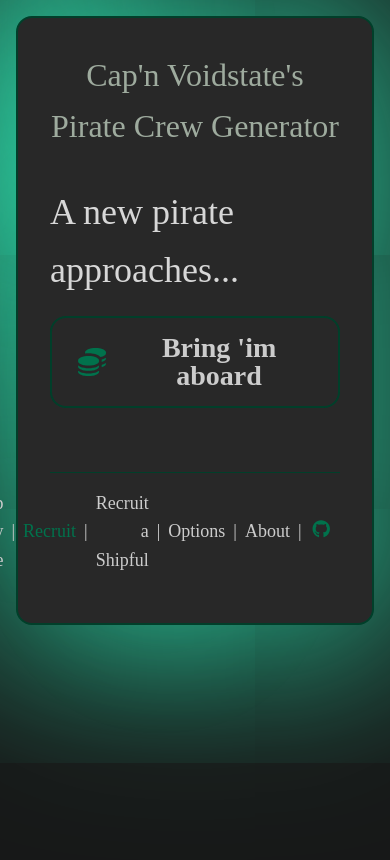
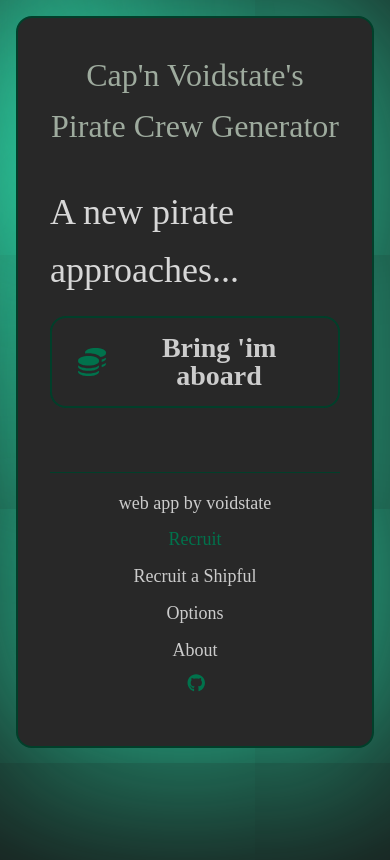
Before and after one commit to voidstate/pirate-names, a Vue app: page / in a window 390 px wide. Built offline with nearby package versions, Linux system fonts and the light colour scheme; a web font is replaced by a local one.

Commit message:
Fixed footer layout

```diff
--- a/src/components/Page-Footer.vue
+++ b/src/components/Page-Footer.vue
@@ -11,7 +11,7 @@ const currentRouteName = computed( () => route.name )
 		<span>
 			web app by <a href="//voidstate.com/rpg">voidstate</a>
 		</span>
-		<span>|</span>
+		<span class="footer__separator">|</span>
 		<span>
 			<template v-if="currentRouteName === 'main'">
 				<span class="footer__current">Recruit</span>
@@ -20,11 +20,11 @@ const currentRouteName = computed( () => route.name )
 				<RouterLink :to="{ name: 'main' }">Recruit</RouterLink>
 			</template>
 		</span>
-		<span>|</span>
+		<span class="footer__separator">|</span>
 		<span>
 			<RouterLink :to="{ name: 'main', query: { recruit: 'shipful' } }">Recruit a Shipful</RouterLink>
 		</span>
-		<span>|</span>
+		<span class="footer__separator">|</span>
 		<span>
 			<template v-if="currentRouteName === 'options'">
 				<span class="footer__current">Options</span>
@@ -33,7 +33,7 @@ const currentRouteName = computed( () => route.name )
 				<RouterLink :to="{ name: 'options' }">Options</RouterLink>
 			</template>
 		</span>
-		<span>|</span>
+		<span class="footer__separator">|</span>
 		<span>
 			<template v-if="currentRouteName === 'about'">
 				<span class="footer__current">About</span>
@@ -42,7 +42,7 @@ const currentRouteName = computed( () => route.name )
 				<RouterLink :to="{ name: 'about' }">About</RouterLink>
 			</template>
 		</span>
-		<span>|</span>
+		<span class="footer__separator">|</span>
 		<span class="footer__icon">
 			<a href="//github.com/voidstate/pirate-names"><font-awesome-icon :icon="['fab', 'github']" /></a>
 		</span>
@@ -95,4 +95,16 @@ footer
 		}
 	}
 }
+
+@media (max-width:768px) {
+	footer {
+	& > div {
+		flex-direction: column;
+	}
+
+	.footer__separator {
+		display: none;
+	}
+}
+}
 </style>
```
